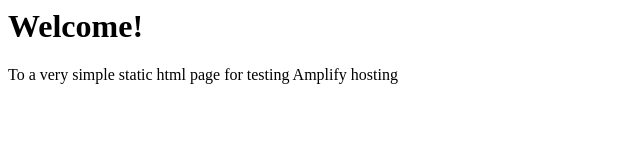
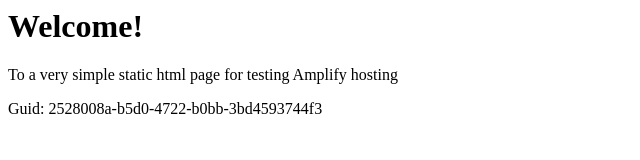
Before and after one commit to aws-aemilia-pdx/Github-PR-Commit-Integration-Test-DoNotTouch-GitH-MJCD6L4M-v1-preprod-us-west-2, a website: page src/index.html in a window 1280 px wide. Shown: the whole page, without its empty margins (0-640 px from the left). Drawn offline with Linux system fonts and the light colour scheme.

Commit message:
commit from integ tests

```diff
--- a/src/index.html
+++ b/src/index.html
@@ -1,3 +1,5 @@
+
+
 <html lang="en">
 
 <head>
@@ -10,6 +12,6 @@
 <body>
     <h1>Welcome!</h1>
     <p>To a very simple static html page for testing Amplify hosting</p>
-</body>
+    <p>Guid: 2528008a-b5d0-4722-b0bb-3bd4593744f3</p></body>
 
 </html>
```
